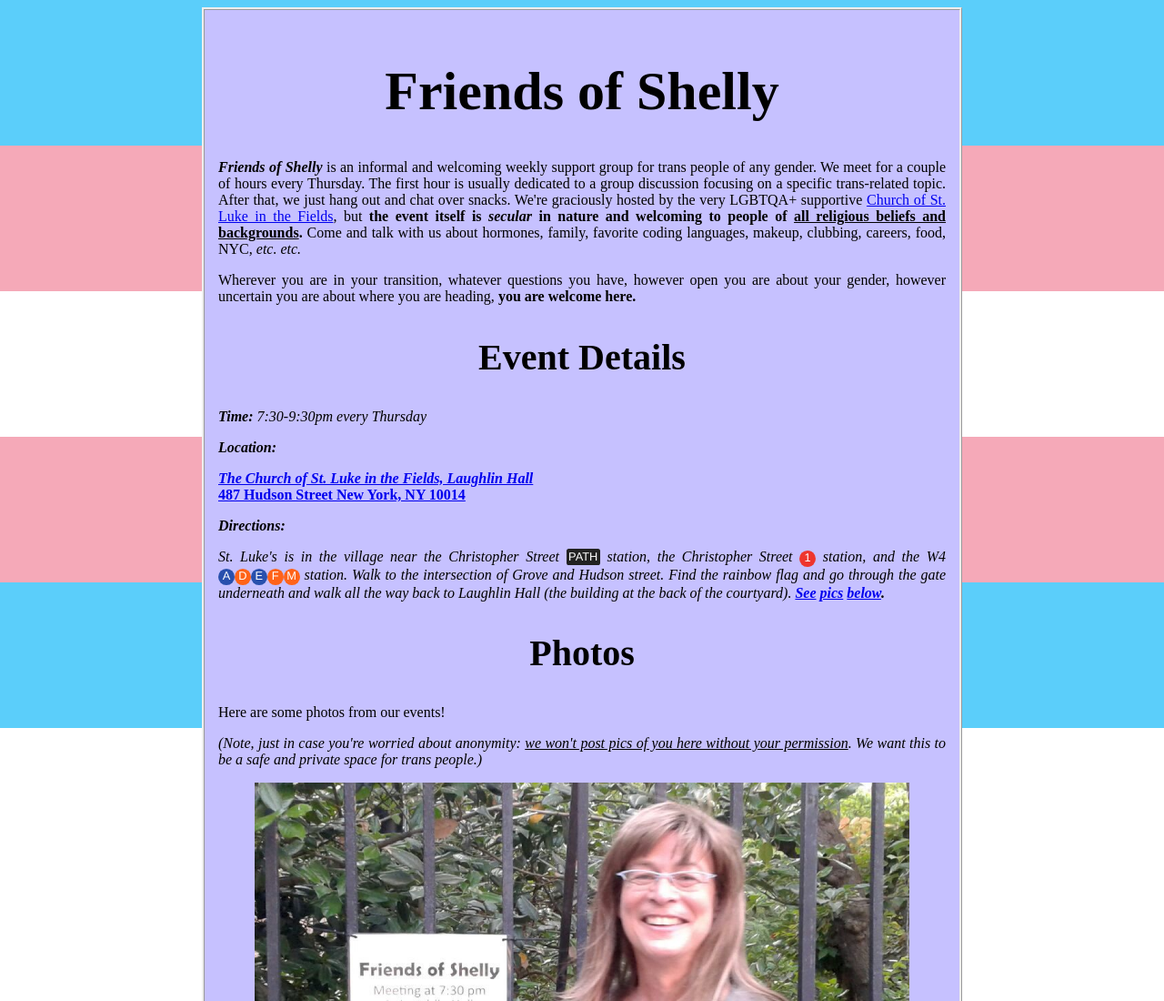
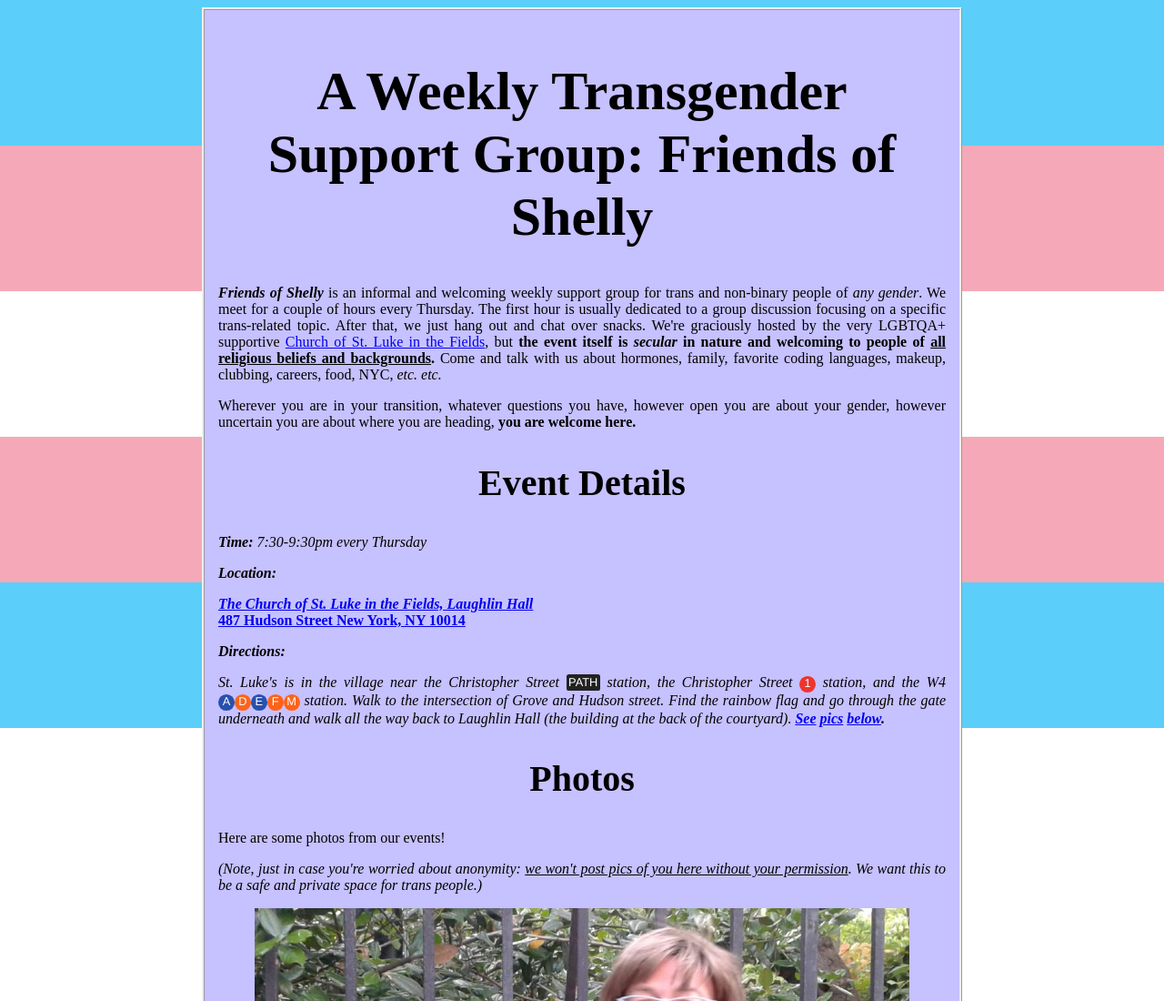
Before and after one commit to friends-of-shelly/friends-of-shelly.github.io, a plain HTML site: page index.html in a window 1280 px wide. Shown: the top 1100 px of the page at 91% size. Drawn offline with Linux system fonts and the light colour scheme; a web font is replaced by a local one.

Commit message:
Update title for SEO

```diff
--- a/index.html
+++ b/index.html
@@ -1,7 +1,7 @@
 <!DOCTYPE html>
 <html>
   <head>
-    <title>Friends of Shelly</title>
+    <title>Weekly Transgender Support Group in NYC: Friends of Shelly</title>
 
     <!-- load some fonts from good ole google -->
     <link href="https://fonts.googleapis.com/css?family=Herr+Von+Muellerhoff|Meie+Script|Miss+Fajardose|Monsieur+La+Doulaise|Mr+De+Haviland" rel="stylesheet">
@@ -146,12 +146,13 @@
         <!-- INTRO -->
         <div class="center-contents">
           <h1 id="section-title">
-            Friends of Shelly
+            A Weekly Transgender Support Group: Friends of Shelly
           </h1>
         </div>
         <p>
           <strong><em>Friends of Shelly</em></strong> is an informal and welcoming
-          weekly support group for trans people of any gender. We meet for a couple
+          weekly support group for trans and non-binary people of <em>any gender</em>.
+          We meet for a couple
           of hours every Thursday. The first hour is usually dedicated to a group
           discussion focusing on a specific trans-related topic. After that, we
           just hang out and chat over snacks.  We're graciously hosted by the very
```
